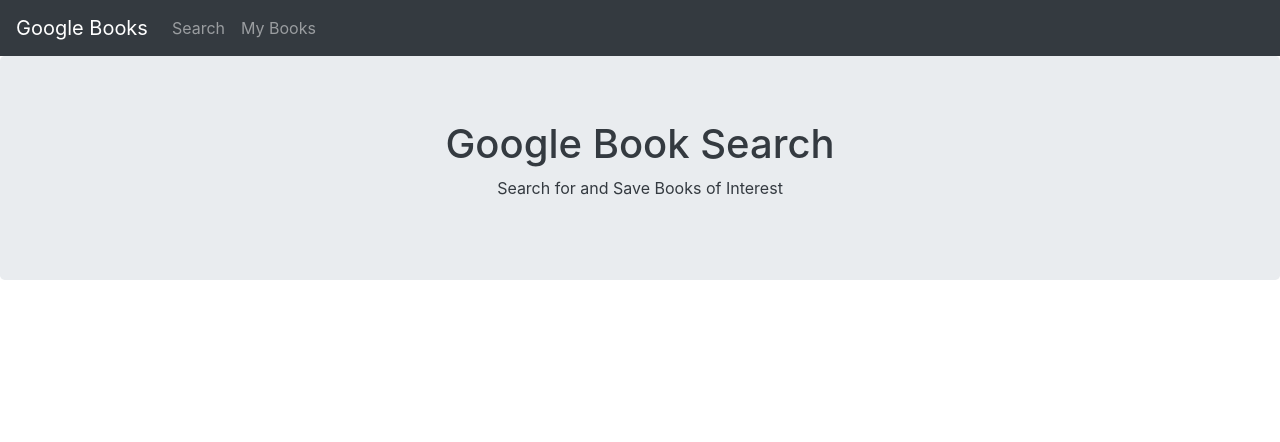
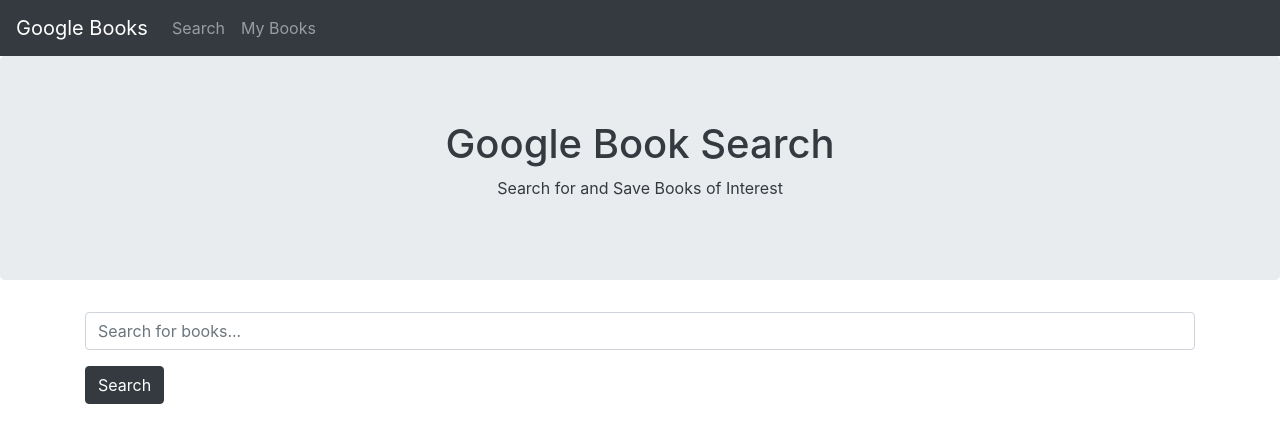
Before and after one commit to tardyparty/gBooks, a React (Create React App) app in the folder client/: page / in a window 1280 px wide. Shown: the top 442 px of the page. Built offline with nearby package versions, Linux system fonts and the light colour scheme.

Commit message:
search component added

```diff
--- /dev/null
+++ b/client/src/components/search/index.js
@@ -0,0 +1,20 @@
+import React from "react";
+import { Form, Button } from "react-bootstrap";
+import "./style.css";
+import { func } from "prop-types";
+
+function Search() {
+  return(
+    <Form>
+      <Form.Group controlId="formBasicSearch">
+        {/* <Form.Label>Search</Form.Label> */}
+        <Form.Control type="text" placeholder="Search for books..." />
+      </Form.Group>
+      <Button variant="dark" type="submit">
+        Search
+      </Button>
+    </Form>
+  )
+}
+
+export default Search;
--- a/client/src/pages/search.js
+++ b/client/src/pages/search.js
@@ -3,8 +3,9 @@ import API from "../utils/API";
 import { Link } from "react-router-dom";
 import Jumbo from "../components/Jumbo"
 import { Container } from "react-bootstrap";
+import Search from "../components/search";
 
-export default class Search extends Component {
+export default class SearchCom extends Component {
 
   state = {
 
@@ -15,7 +16,7 @@ export default class Search extends Component {
       <div>
         <Jumbo/>
         <Container>
-          {}
+          <Search />
         </Container>
       </div>
     )
```
Also changed, not shown: client/src/components/search/style.css (added).
